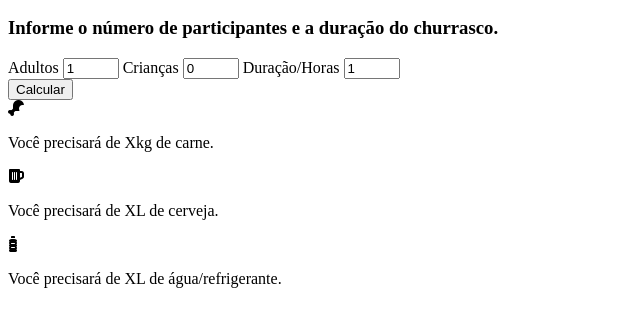
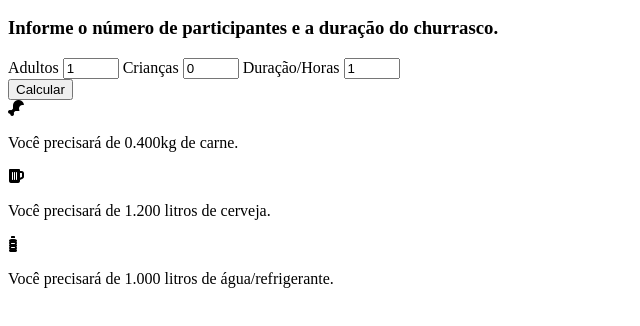
Before and after one commit to AndreiScafi/churrascometro, a plain HTML site: page index.html in a window 1280 px wide. Both pictures are taken after a click on the input "Calcular". Shown: the part 50-376 px from the top of the page, without its empty margins (0-640 px from the left). Drawn offline with Linux system fonts and the light colour scheme.

Commit message:
Adding output to javascript and fixing the floating error.

```diff
--- a/index.html
+++ b/index.html
@@ -29,18 +29,7 @@
                 </form>
                 <input type="submit" value="Calcular" class="calc-btn">
                 <div class="output">
-                    <div class="output-item">
-                        <i class="fa-solid fa-drumstick-bite"></i>
-                        <p class="section-1-paragraph">Você precisará de Xkg de carne.</p>
-                    </div>
-                    <div class="output-item">
-                        <i class="fa-solid fa-beer-mug-empty"></i>
-                        <p class="section-1-paragraph">Você precisará de XL de cerveja.</p>
-                    </div>
-                    <div class="output-item">
-                        <i class="fa-solid fa-bottle-water"></i>
-                        <p class="section-1-paragraph">Você precisará de XL de água/refrigerante.</p>
-                    </div>
+
                 </div>
             </div>
         </section>
--- a/script.js
+++ b/script.js
@@ -34,25 +34,25 @@ let maisDeSeisHoras = () => {
 
 let carne = () => {
     if (!maisDeSeisHoras()) {
-        return pessoas() * 400;
+        return pessoas() * 0.4;
     } else {
-        return pessoas() * 650;
+        return pessoas() * 0.65;
     }
 };
 
 let cerveja = () => {
     if (!maisDeSeisHoras()) {
-        return parseFloat(adultos.value) * 1200;
+        return parseFloat(adultos.value) * 1.2;
     } else {
-        return parseFloat(adultos.value) * 2000;
+        return parseFloat(adultos.value) * 2;
     }
 };
 
 let agua = () => {
     if (!maisDeSeisHoras()) {
-        return pessoas() * 1000;
+        return pessoas() * 1;
     } else {
-        return pessoas() * 1500;
+        return pessoas() * 1.5;
     }
 };
 
@@ -66,8 +66,24 @@ horas = 5; */
 
 /* Teste bem sucessido, agora é necessário fazer a integração no DOM */
 
+const output = document.querySelector('.output')
 const calcBtn = document.querySelector('.calc-btn');
 
 calcBtn.addEventListener('click', () => {
+
+    output.innerHTML = `
+    <div class="output-item">
+    <i class="fa-solid fa-drumstick-bite"></i>
+    <p class="section-1-paragraph">Você precisará de ${carne().toFixed(3)}kg de carne.</p>
+</div>
+<div class="output-item">
+    <i class="fa-solid fa-beer-mug-empty"></i>
+    <p class="section-1-paragraph">Você precisará de ${cerveja().toFixed(3)} litros de cerveja.</p>
+</div>
+<div class="output-item">
+    <i class="fa-solid fa-bottle-water"></i>
+    <p class="section-1-paragraph">Você precisará de ${agua().toFixed(3)} litros de água/refrigerante.</p>
+</div>
+`
     return console.log(carne(), cerveja(), agua(), pessoas())
 });
```
